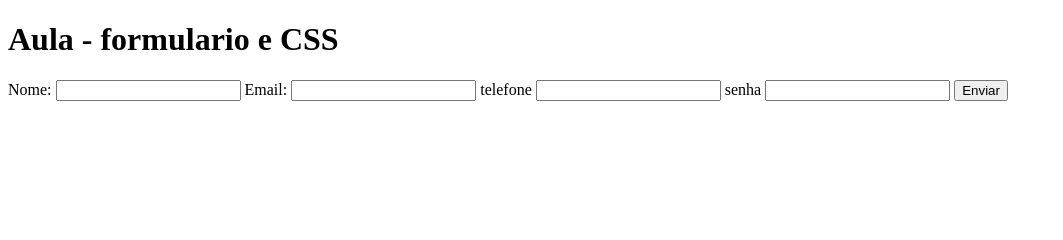
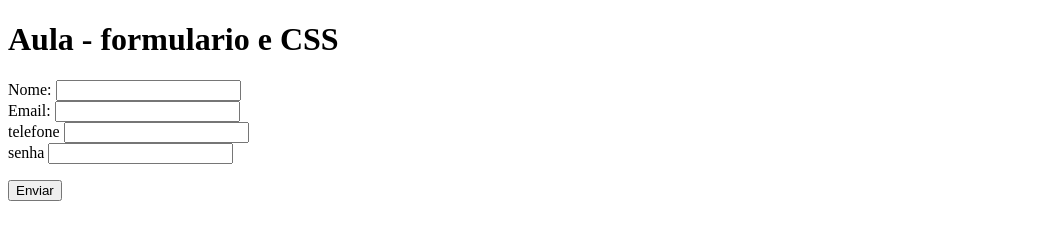
Before and after one commit to FranCosMonX/desafios-da-proz, a plain HTML site: page desafioDois/index.html in a window 1280 px wide. Shown: the whole page, without its empty margins (0-1063 px from the left). Drawn offline with Linux system fonts and the light colour scheme.

Commit message:
estruturando de forma simples e usando algo básico do css

```diff
--- a/desafioDois/index.html
+++ b/desafioDois/index.html
@@ -3,20 +3,31 @@
 
 <head>
   <meta charset="UTF-8">
+  <link rel="stylesheet" href="style.css">
   <title>Document</title>
 </head>
 
 <body>
   <h1>Aula - formulario e CSS</h1>
   <form>
+    <ul>
+      <li>
         <label for="nome">Nome:</label>
         <input type="text" id="nome">
+      </li>
+      <li>
         <label for="email">Email:</label>
         <input type="email" id="email">
+      </li>
+      <li>
         <label for="telefone">telefone</label>
-    <input type="number" id="telefone">
+        <input type="tel" id="telefone">
+      </li>
+      <li>
         <label for="senha">senha</label>
         <input type="password" id="senha">
+      </li>
+    </ul>
     <button>Enviar</button>
   </form>
 </body>
--- /dev/null
+++ b/desafioDois/style.css
@@ -0,0 +1,4 @@
+form ul {
+    list-style: none;
+    padding: 0;
+}
```
Lines whose indentation alone changed are shown as unchanged.
